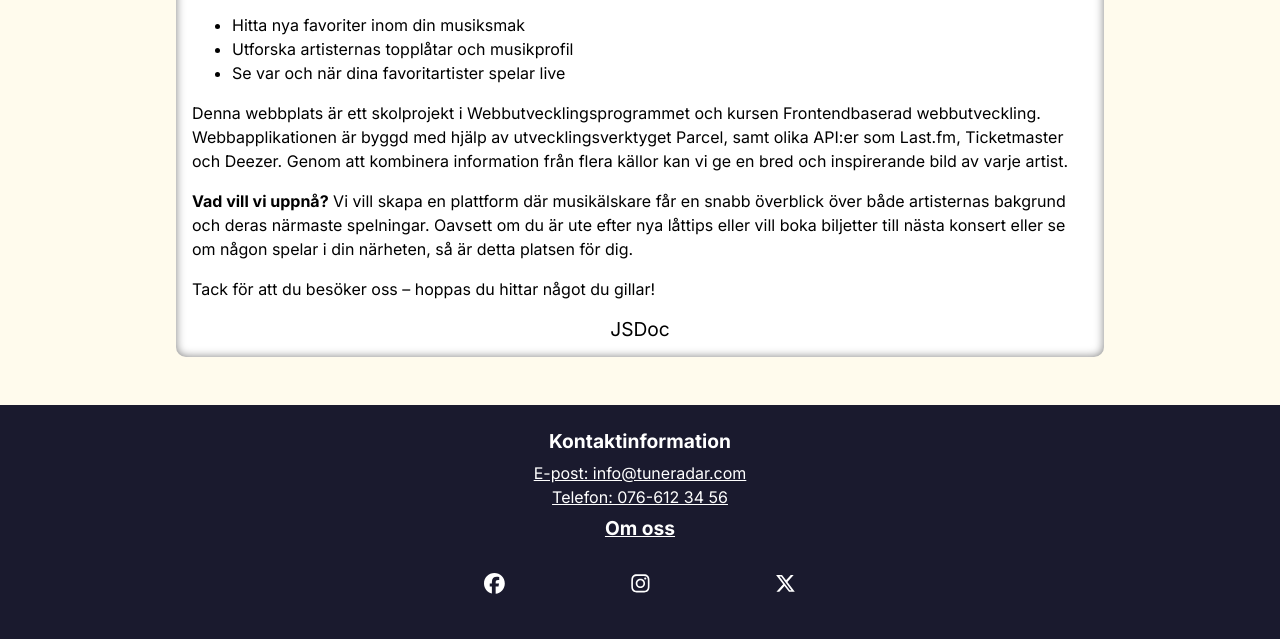
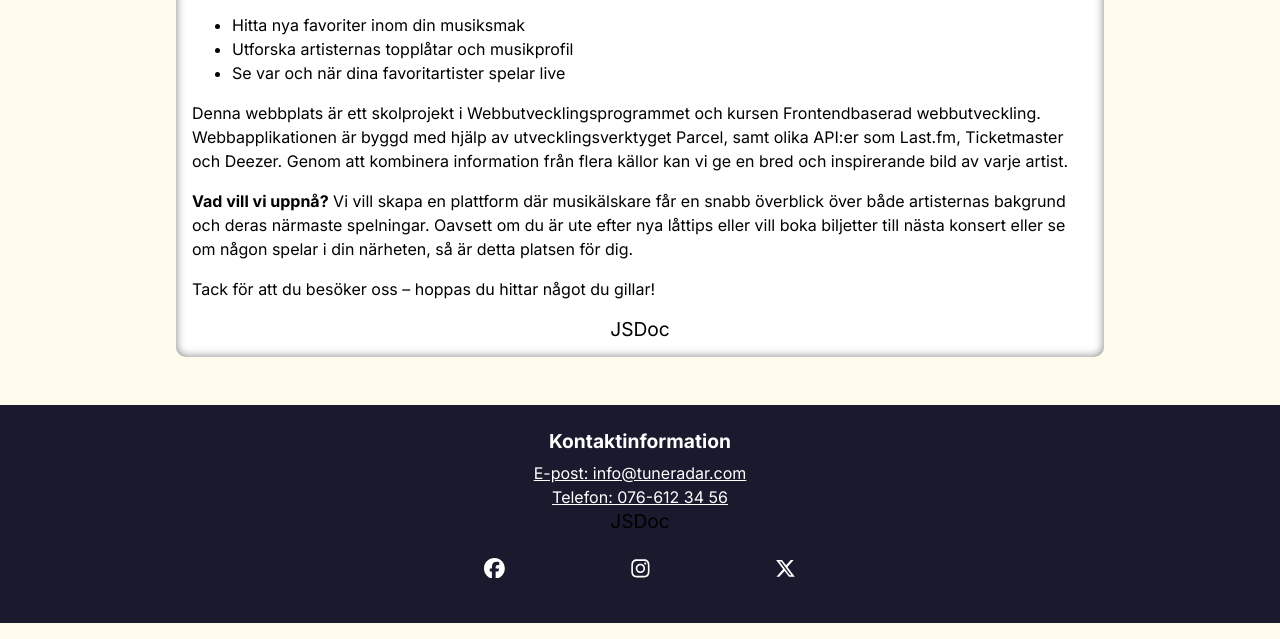
Before and after one commit to rare2400/Projekt-Frontend, a website built with Parcel: page src/about.html in a window 1280 px wide. Shown: the part 281-920 px from the top of the page. Built offline with nearby package versions, Linux system fonts and the light colour scheme.

Commit message:
lägger till jsdoc i footer

```diff
--- a/src/about.html
+++ b/src/about.html
@@ -98,7 +98,7 @@
             <h3>Kontaktinformation</h3>
             <p><a href="mailto:info@tuneradar.com">E-post: info@tuneradar.com</a></p>
             <p><a href="tel:+46766123456">Telefon: 076-612 34 56</a></p>
-            <h3><a href="about.html">Om oss</a></h3>
+            <div class="doc-link"><a href="../out/index.html" target="_blank">JSDoc</a></div>
             <div class="icons">
                 <p><svg xmlns="http://www.w3.org/2000/svg" viewBox="0 0 512 512"
                         class="so-me-icon"><!--!Font Awesome Free 6.7.2 by @fontawesome - https://fontawesome.com License - https://fontawesome.com/license/free Copyright 2025 Fonticons, Inc.-->
```
Also changed, not shown: src/artist.html (+1 -1 lines), src/index.html (+1 -1 lines).
